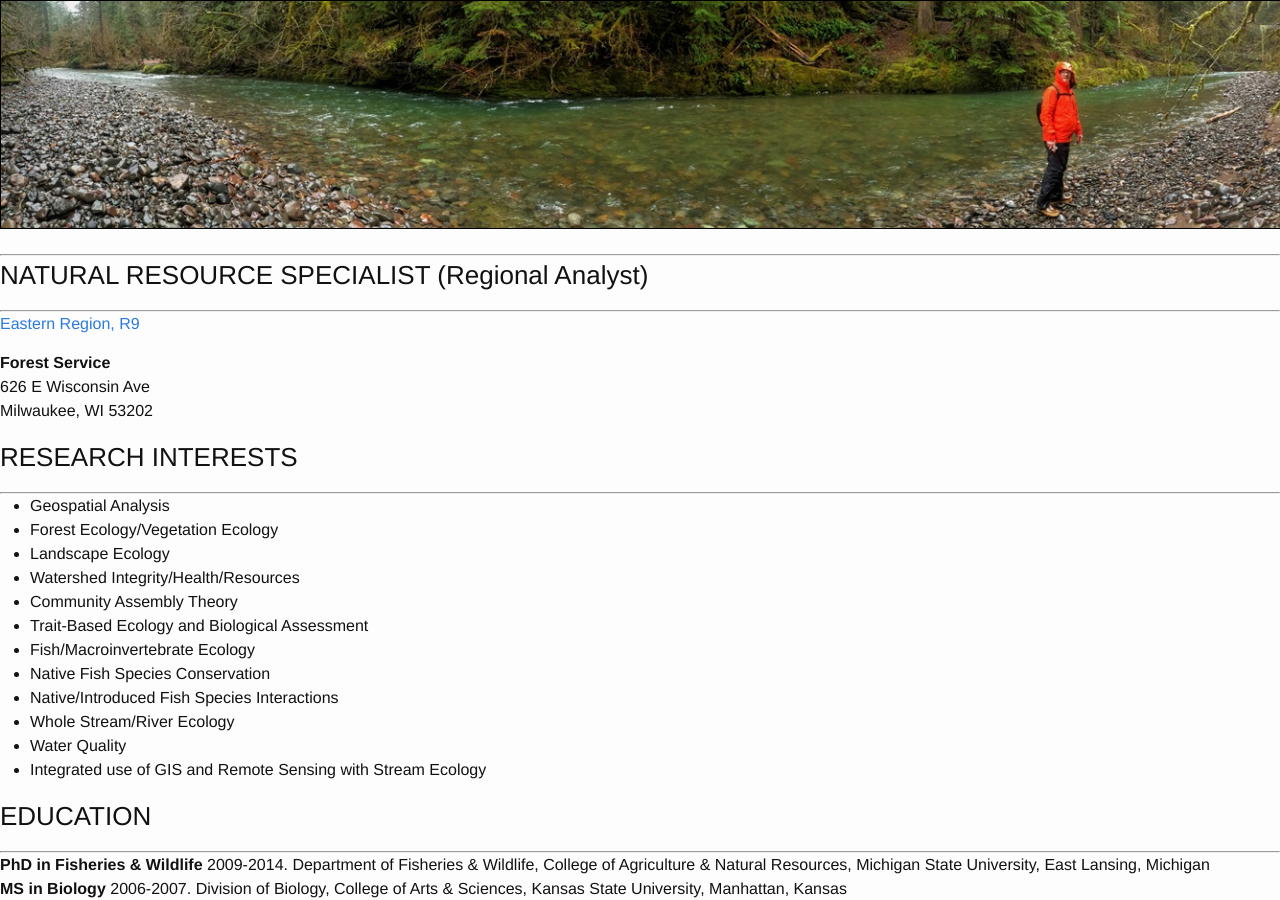
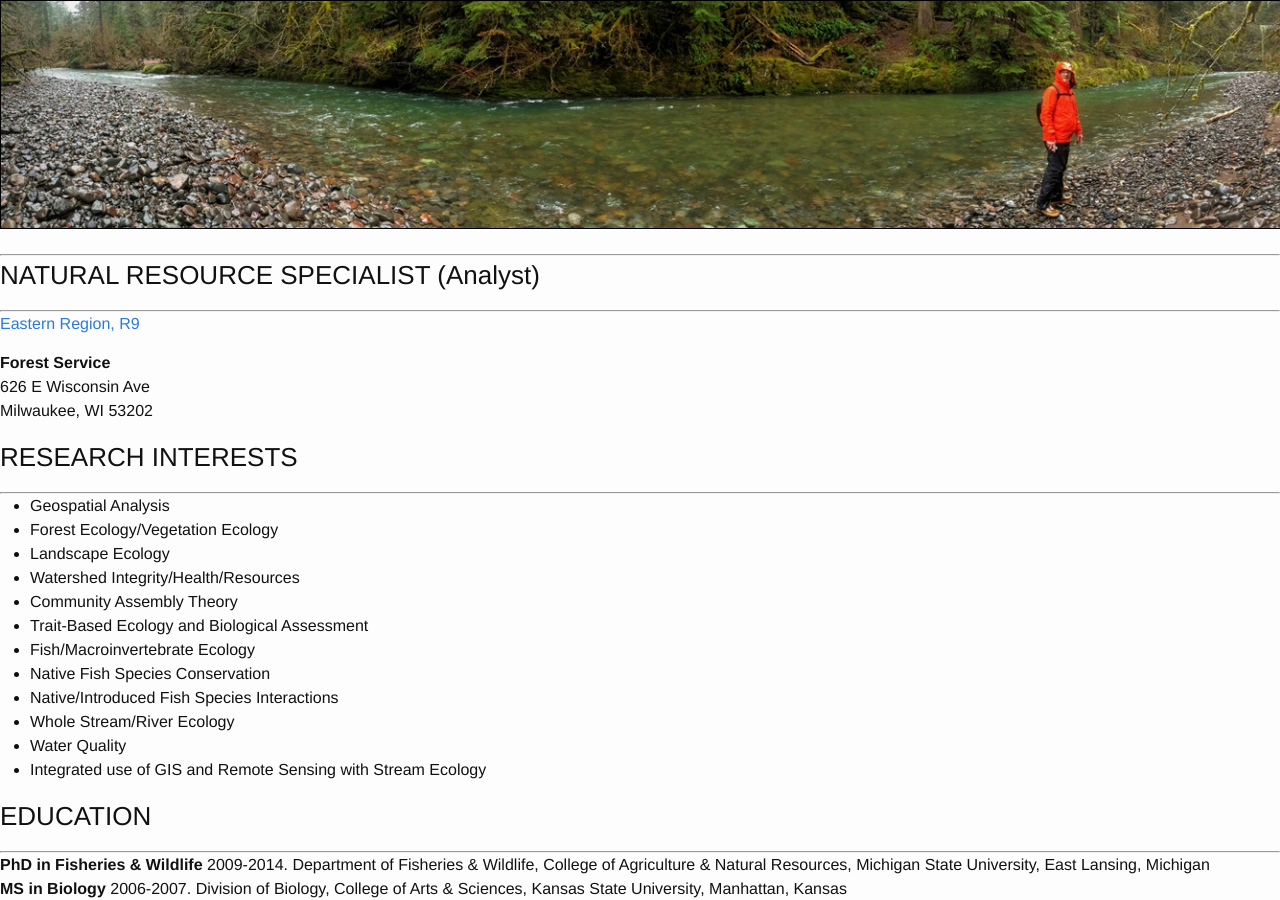
Before and after one commit to dthor/dthor.github.io, a Jekyll site: the page built from about/about.md, in a window 1280 px wide and 900 px high, scrolled down 309 px. Built offline with Jekyll 4.4.1, drawn with Linux system fonts in a browser that asks for light colours; nearby versions of some CDN libraries; some web fonts are replaced.

Commit message:
job title
job title

```diff
--- a/about/about.md
+++ b/about/about.md
@@ -10,7 +10,7 @@ header: images/dee_santiam_river_clip.JPG
 
 ***
 
-### NATURAL RESOURCE SPECIALIST (Regional Analyst)
+### NATURAL RESOURCE SPECIALIST (Analyst)
 
 ***
 
```
